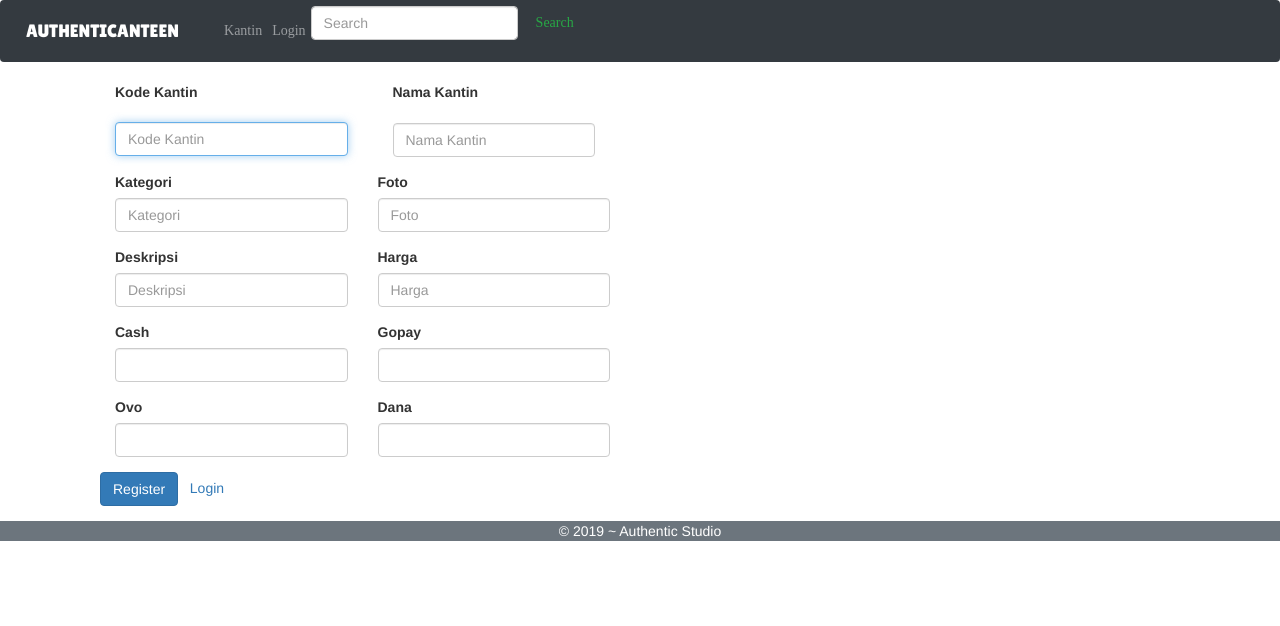
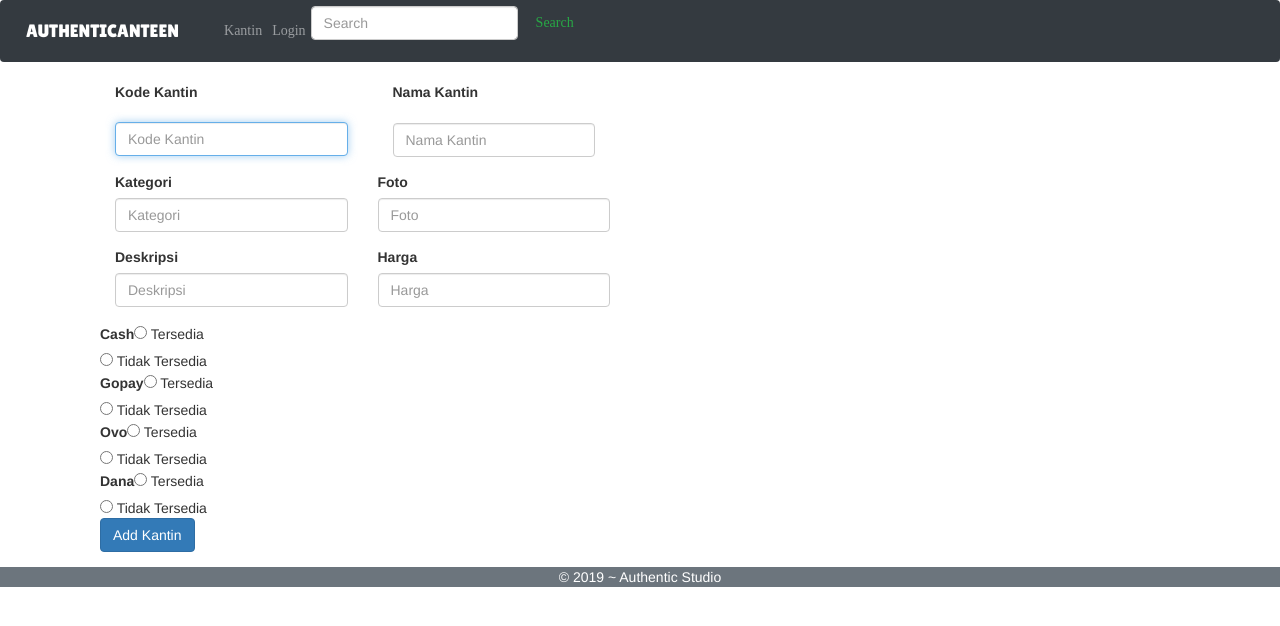
Before and after one commit to primehd76/Project_UAS_PTI, an Angular app in the folder Kantin/: page /addkantin in a window 1280 px wide. Shown: the top 626 px of the page. Built offline with nearby package versions, Linux system fonts and the light colour scheme; a web font is replaced by a local one.

Commit message:
add kantin selesai

```diff
--- a/Kantin/src/app/addkantin/addkantin.component.html
+++ b/Kantin/src/app/addkantin/addkantin.component.html
@@ -3,6 +3,7 @@
 <script src="//cdnjs.cloudflare.com/ajax/libs/jquery/3.2.1/jquery.min.js"></script>
 
 <link href="//netdna.bootstrapcdn.com/bootstrap/3.2.0/css/bootstrap.min.css" rel="stylesheet" id="bootstrap-css">
+
 
 <div class="container">
     <form class="form-group col-md-6">
@@ -26,7 +27,7 @@
         <div class="form-group col-md-6">
             <label>Foto</label>
             <div class="col-md"></div>
-            <input type="text" id="Nama Lengkap" placeholder="Foto" class="form-control" name="Foto" [(ngModel)]="Foto" autofocus>
+            <input type="text" id="Nama Lengkap" placeholder="Foto" class="form-control" name="Foto" [(ngModel)]="foto" autofocus>
         </div>
         <div class="form-group col-md-6">
             <label>Deskripsi</label>
@@ -38,27 +39,26 @@
             <div class="col-md"></div>
             <input type="number" placeholder="Harga" class="form-control" name="harga" [(ngModel)]="harga">
         </div>
-        <div class="form-group col-md-6">
+        <div>
             <label>Cash</label>
-            <div class="col-md"></div>
-            <input type="text" class="form-control" name="cash" [(ngModel)]="cash">
+            <input type="radio" name="cash" value="TRUE" [(ngModel)]="cash"> Tersedia <br>
+            <input type="radio" name="cash" value="FALSE" [(ngModel)]="cash"> Tidak Tersedia <br>
         </div>
-        <div class="form-group col-md-6">
+        <div>
             <label>Gopay</label>
-            <div class="col-md"></div>
-            <input type="text" id="Password"  class="form-control" name="gopay" [(ngModel)]="gopay">
+            <input type="radio" name="gopay" value="TRUE" [(ngModel)]="gopay"> Tersedia <br>
+            <input type="radio" name="gopay" value="FALSE" [(ngModel)]="gopay"> Tidak Tersedia <br>
         </div>
-        <div class="form-group col-md-6">
+        <div>
             <label>Ovo</label>
-            <div class="col-md"></div>
-            <input type="text"  class="form-control" name="ovo" [(ngModel)]="ovo">
+            <input type="radio" name="ovo" value="TRUE" [(ngModel)]="ovo"> Tersedia <br>
+            <input type="radio" name="ovo" value="FALSE" [(ngModel)]="ovo"> Tidak Tersedia <br>
         </div>
-        <div class="form-group col-md-6">
+        <div>
             <label>Dana</label>
-            <div class="col-md"></div>
-            <input type="text"  class="form-control" name="dana" [(ngModel)]="dana">
+            <input type="radio" name="dana" value="TRUE" [(ngModel)]="dana"> Tersedia <br>
+            <input type="radio" name="dana" value="FALSE" [(ngModel)]="dana"> Tidak Tersedia <br>
         </div>
-        <input type="submit" value="Register" (click)="register()" class="btn btn-primary">
-        <a routerLink="/login" routerLinkActive="active"> &nbsp; Login</a>
+        <input type="submit" value="Add Kantin" (click)="addkantin()" class="btn btn-primary">
     </form>
 </div>
--- a/Kantin/src/app/addkantin/addkantin.component.ts
+++ b/Kantin/src/app/addkantin/addkantin.component.ts
@@ -1,4 +1,6 @@
 import { Component, OnInit } from '@angular/core';
+import { HttpClient } from '@angular/common/http';
+import { Router } from '@angular/router';
 
 @Component({
   selector: 'app-addkantin',
@@ -7,9 +9,63 @@ import { Component, OnInit } from '@angular/core';
 })
 export class AddkantinComponent implements OnInit {
 
-  constructor() { }
+ kode: string
+ nama: string
+ kategori: string
+ foto: string
+ deskripsi: string
+ harga: number
+ cash: string
+ gopay: string
+ ovo: string
+ dana: string
+
+
+
+  constructor(
+    private http: HttpClient,
+    private router: Router
+  ) { }
 
   ngOnInit() {
   }
 
+  addkantin(){
+      console.log(this.kode);
+      console.log(this.nama);
+      console.log(this.kategori);
+      console.log(this.foto);
+      console.log(this.deskripsi);
+      console.log(this.harga);
+      console.log(this.cash);
+      console.log(this.dana);
+      console.log(this.ovo);
+      console.log(this.gopay);
+    this.http.post('https://umn-pti2019.herokuapp.com/api/kantin',{
+      "kode": this.kode,
+      "nama": this.nama,
+      "kategori": this.kategori,
+      "foto": this.foto,
+      "deskripsi": this.deskripsi,
+      "harga": this.harga,
+      "cash": "true",
+      "gopay": "true",
+      "ovo": "true",
+      "dana": "true",
+      "token": localStorage.getItem('uas-pti-token')
+    }, {
+      headers: {
+        "Content-Type": "application/json",
+        "x-access-token": localStorage.getItem('uas-pti-token'),
+        "Authorization": "Bearer" + localStorage.getItem('uas-pti-token')
+      }
+  }).subscribe(
+    (response) => {
+      this.router.navigate(['home']);
+    },
+
+    (error) => alert(error.error.info)
+  )
 }
+
+}
--- a/Kantin/src/app/app.module.ts
+++ b/Kantin/src/app/app.module.ts
@@ -15,6 +15,7 @@ import { LoginComponent } from './login/login.component';
 import { EditprofileComponent } from './editprofile/editprofile.component';
 import { ShowprofileComponent } from './showprofile/showprofile.component';
 import { AddkantinComponent } from './addkantin/addkantin.component';
+import { EditkantinComponent } from './editkantin/editkantin.component';
 
 @NgModule({
   declarations: [
@@ -28,7 +29,8 @@ import { AddkantinComponent } from './addkantin/addkantin.component';
     LoginComponent,
     EditprofileComponent,
     ShowprofileComponent,
-    AddkantinComponent
+    AddkantinComponent,
+    EditkantinComponent
   ],
   imports: [
     BrowserModule,
--- /dev/null
+++ b/Kantin/src/app/editkantin/editkantin.component.html
@@ -0,0 +1 @@
+<p>editkantin works!</p>
--- /dev/null
+++ b/Kantin/src/app/editkantin/editkantin.component.ts
@@ -0,0 +1,15 @@
+import { Component, OnInit } from '@angular/core';
+
+@Component({
+  selector: 'app-editkantin',
+  templateUrl: './editkantin.component.html',
+  styleUrls: ['./editkantin.component.css']
+})
+export class EditkantinComponent implements OnInit {
+
+  constructor() { }
+
+  ngOnInit() {
+  }
+
+}
```
Also changed, not shown: Kantin/src/app/editkantin/editkantin.component.css (added), 1 other file (tests, documents, lock files or other folders).
